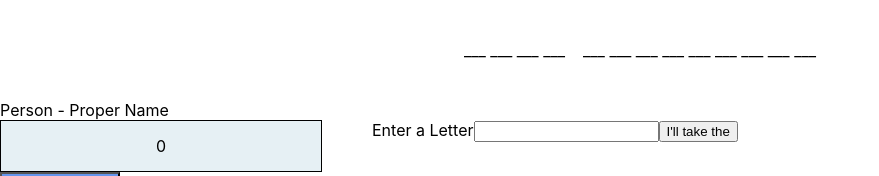
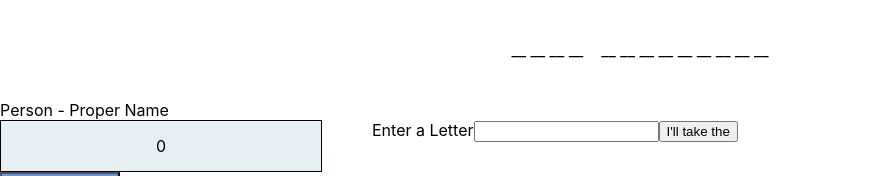
Before and after one commit to tova-moskowitz/react-wheel, a React (Create React App) app: page / in a window 1280 px wide. Shown: the top 176 px of the page, without its empty margins (0-879 px from the left). Built offline with nearby package versions, Linux system fonts and the light colour scheme.

Commit message:
remove correctLetterCount from state and calculate in updateRunningScore

```diff
--- a/src/App.js
+++ b/src/App.js
@@ -69,6 +69,7 @@ class App extends React.Component {
   renderPuzzle = () => {
     return this.state.currentPuzzle.map((letter, index) => {
       if (
+        // correctly guessed letters
         this.state.correctlyGuessedLetters.indexOf(letter) !== -1 ||
         this.state.specialChars.indexOf(letter) !== -1
       ) {
@@ -76,7 +77,8 @@ class App extends React.Component {
       } else if (letter === " ") {
         return <span key={index}>&nbsp;&nbsp;&nbsp;</span>;
       } else {
-        return <span key={index}>___ </span>;
+        // unguessed letters
+        return <span key={index}>__ </span>;
       }
     });
   };
@@ -152,11 +154,23 @@ class App extends React.Component {
   wrapperGuessLetterOnClick = () => {
     this.handleSetStateAllUsedLetters();
     this.handleSetStatecorrectlyGuessedLetters();
-    this.getDollarAmountPerTurn();
+
     this.updateRunningScore();
+
+    this.setState({
+      wheelSpinValue: this.getDollarAmountPerTurn()
+    });
   };
 
   updateRunningScore = () => {
+    let count = 0;
+
+    this.state.currentPuzzle.map(letter => {
+      if (this.state.currentTurnLetter === letter) {
+        count++;
+      }
+    });
+
     return this.state.currentPuzzle.map((letter, index) => {
       if (
         this.state.currentTurnLetter === letter &&
@@ -164,8 +178,7 @@ class App extends React.Component {
       ) {
         this.setState({
           runningScore:
-            this.state.runningScore +
-            this.state.wheelSpinValue * this.state.correctLetterCount
+            this.state.runningScore + this.state.wheelSpinValue * count
         });
       } else {
         return this.state.runningScore;
```
